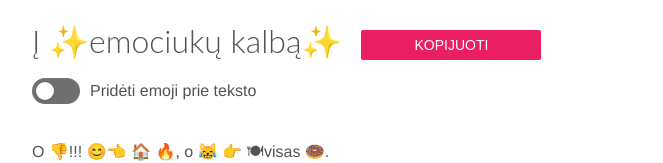
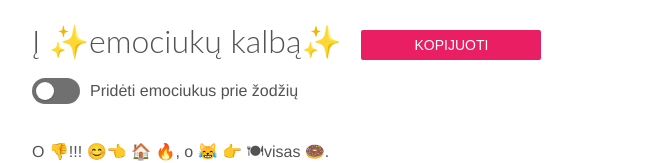
Before and after one commit to karooolis/emoji-translate, a React (Create React App) app in the folder client/: page / in a window 1280 px wide. Shown: the part 311-474 px from the top of the page, without its empty margins (308-971 px from the left). Built offline with nearby package versions, Linux system fonts and the light colour scheme; the HTML template or start-up script is replaced by a standard one.

Commit message:
Change toggle text.

```diff
--- a/client/src/App.js
+++ b/client/src/App.js
@@ -57,7 +57,7 @@ class App extends Component {
 
         <h3>
           <input className="toggle" type="checkbox" onChange={this.toggle} checked={!this.state.replace} />
-          Pridėti emoji prie teksto
+          Pridėti emociukus prie žodžių
         </h3>
 
         <div id="output" dangerouslySetInnerHTML={{ __html: this.state.translated }} />
```
